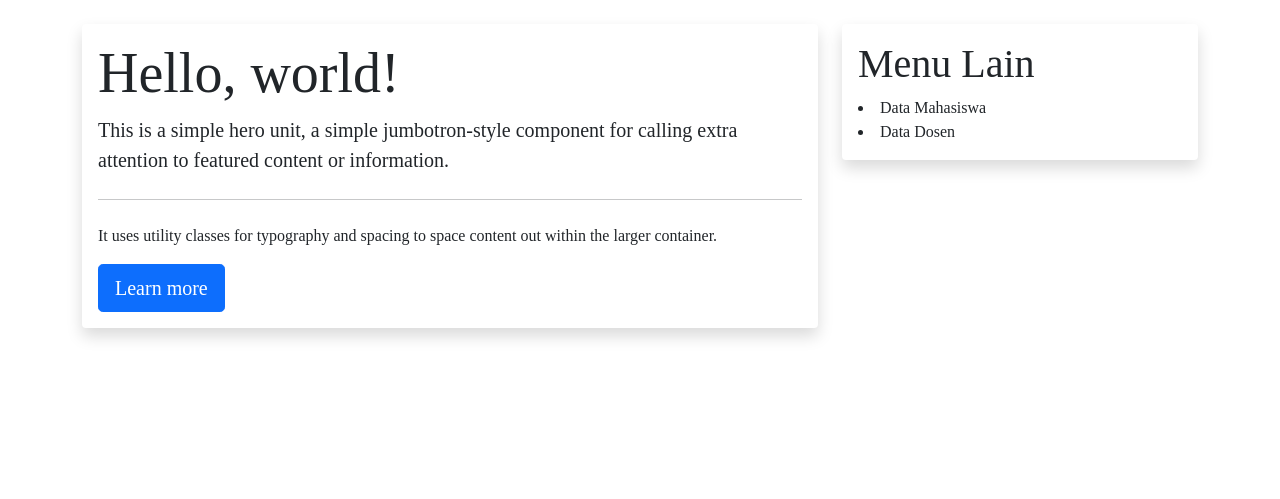
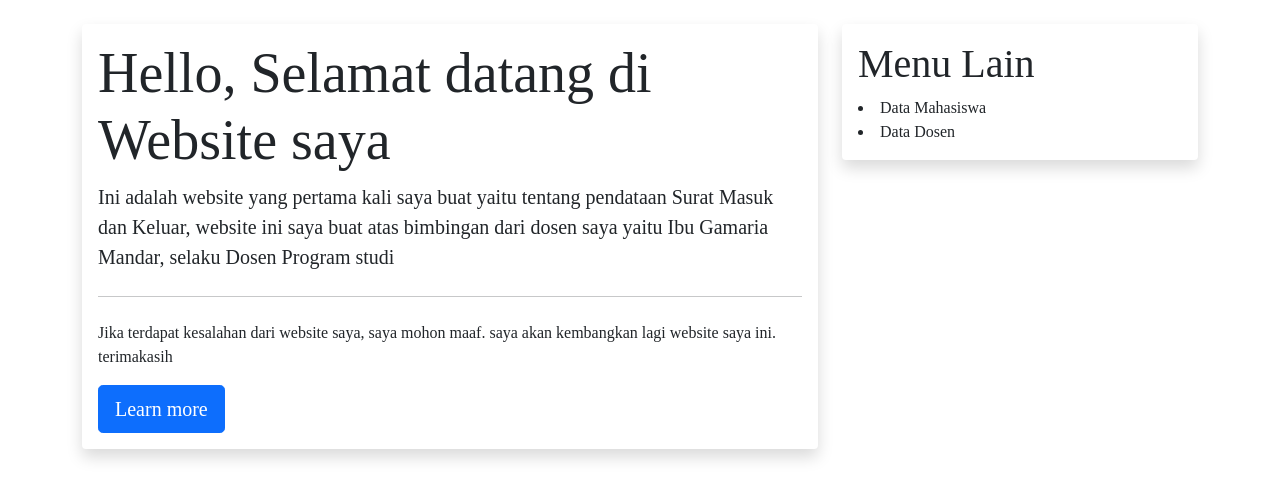
Before and after one commit to Adicputraa/UAS-WEB-ADI, a Flask app: page / in a window 1280 px wide. Shown: the part 110-609 px from the top of the page. Run offline with Flask 2, Linux system fonts and the light colour scheme; some libraries are stand-ins or nearby versions.

Commit message:
adicputraa

```diff
--- a/sim/templates/home.html
+++ b/sim/templates/home.html
@@ -3,11 +3,12 @@
 {% block konten%}
 
 <div class="jumbotron">
-    <h1 class="display-4">Hello, world!</h1>
-    <p class="lead">This is a simple hero unit, a simple jumbotron-style component for calling extra attention to
-        featured content or information.</p>
+    <h1 class="display-4">Hello, Selamat datang di Website saya</h1>
+    <p class="lead">Ini adalah website yang pertama kali saya buat yaitu tentang pendataan Surat Masuk dan Keluar,
+        website ini saya buat atas bimbingan dari dosen saya yaitu Ibu Gamaria Mandar, selaku Dosen Program studi</p>
     <hr class="my-4">
-    <p>It uses utility classes for typography and spacing to space content out within the larger container.</p>
+    <p>Jika terdapat kesalahan dari website saya, saya mohon maaf. saya akan kembangkan lagi website saya ini.
+        terimakasih</p>
     <a class="btn btn-primary btn-lg" href="#" role="button">Learn more</a>
 </div>
 {% endblock %}
```
